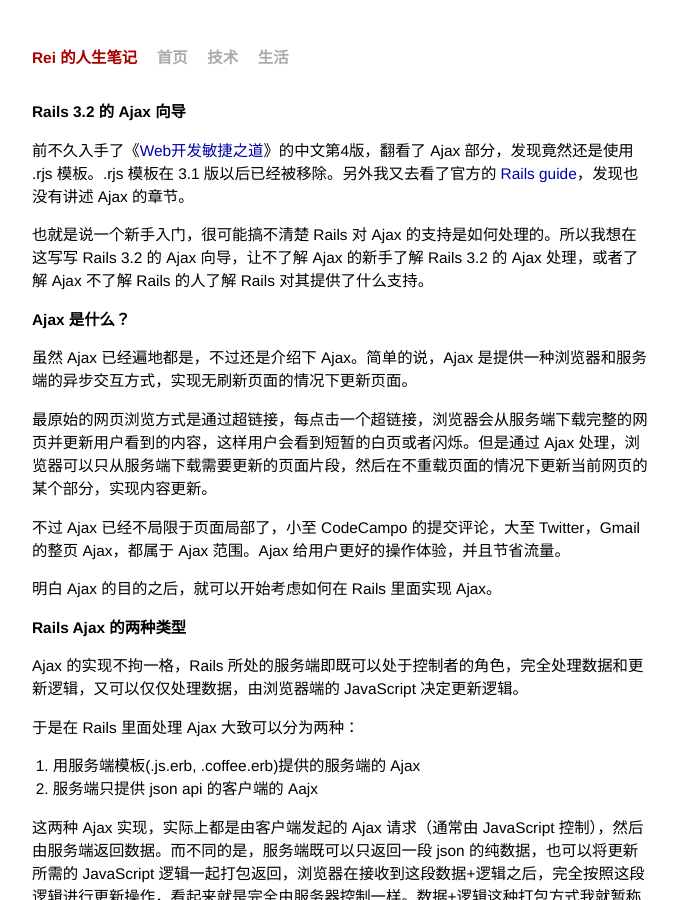
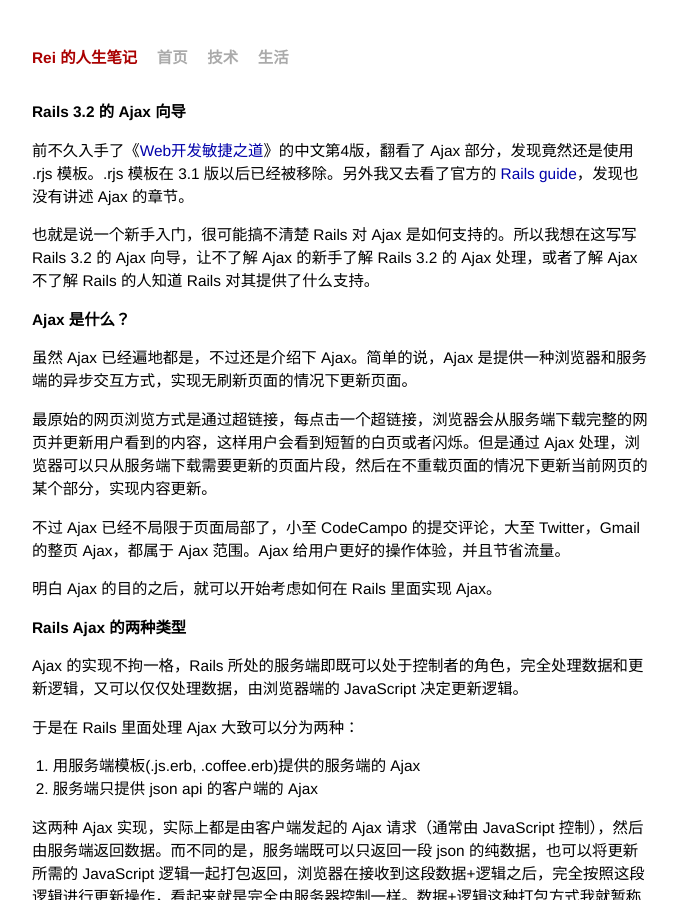
Before and after one commit to puresteelzhang/chloerei.com, a Jekyll site: the page built from tech/_posts/2012-4-21-rails-3-2-ajax-guide.md, in a window 1280 px wide and 900 px high. Shown: the whole window, without its empty margins (300-978 px from the left). Built offline with Jekyll 4.4.1, drawn with Linux system fonts in a browser that asks for light colours; Markdown is read by kramdown in place of the engine named in the settings; comment, search, counter and statistics services are not loaded.

Commit message:
fix typo.

```diff
--- a/tech/_posts/2012-4-21-rails-3-2-ajax-guide.md
+++ b/tech/_posts/2012-4-21-rails-3-2-ajax-guide.md
@@ -4,7 +4,7 @@ title: Rails 3.2 的 Ajax 向导
 ---
 前不久入手了《[Web开发敏捷之道][1]》的中文第4版，翻看了 Ajax 部分，发现竟然还是使用 .rjs 模板。.rjs 模板在 3.1 版以后已经被移除。另外我又去看了官方的 [Rails guide][2]，发现也没有讲述 Ajax 的章节。
 
-也就是说一个新手入门，很可能搞不清楚 Rails 对 Ajax 的支持是如何处理的。所以我想在这写写 Rails 3.2 的 Ajax 向导，让不了解 Ajax 的新手了解 Rails 3.2 的 Ajax 处理，或者了解 Ajax 不了解 Rails 的人了解 Rails 对其提供了什么支持。
+也就是说一个新手入门，很可能搞不清楚 Rails 对 Ajax 是如何支持的。所以我想在这写写 Rails 3.2 的 Ajax 向导，让不了解 Ajax 的新手了解 Rails 3.2 的 Ajax 处理，或者了解 Ajax 不了解 Rails 的人知道 Rails 对其提供了什么支持。
 
 ### Ajax 是什么？
 
@@ -23,7 +23,7 @@ Ajax 的实现不拘一格，Rails 所处的服务端即既可以处于控制者
 于是在 Rails 里面处理 Ajax 大致可以分为两种：
 
  1. 用服务端模板(.js.erb, .coffee.erb)提供的服务端的 Ajax
- 2. 服务端只提供 json api 的客户端的 Aajx
+ 2. 服务端只提供 json api 的客户端的 Ajax
 
 这两种 Ajax 实现，实际上都是由客户端发起的 Ajax 请求（通常由 JavaScript 控制），然后由服务端返回数据。而不同的是，服务端既可以只返回一段 json 的纯数据，也可以将更新所需的 JavaScript 逻辑一起打包返回，浏览器在接收到这段数据+逻辑之后，完全按照这段逻辑进行更新操作，看起来就是完全由服务器控制一样。数据+逻辑这种打包方式我就暂称为服务端 Ajax。
 
```
